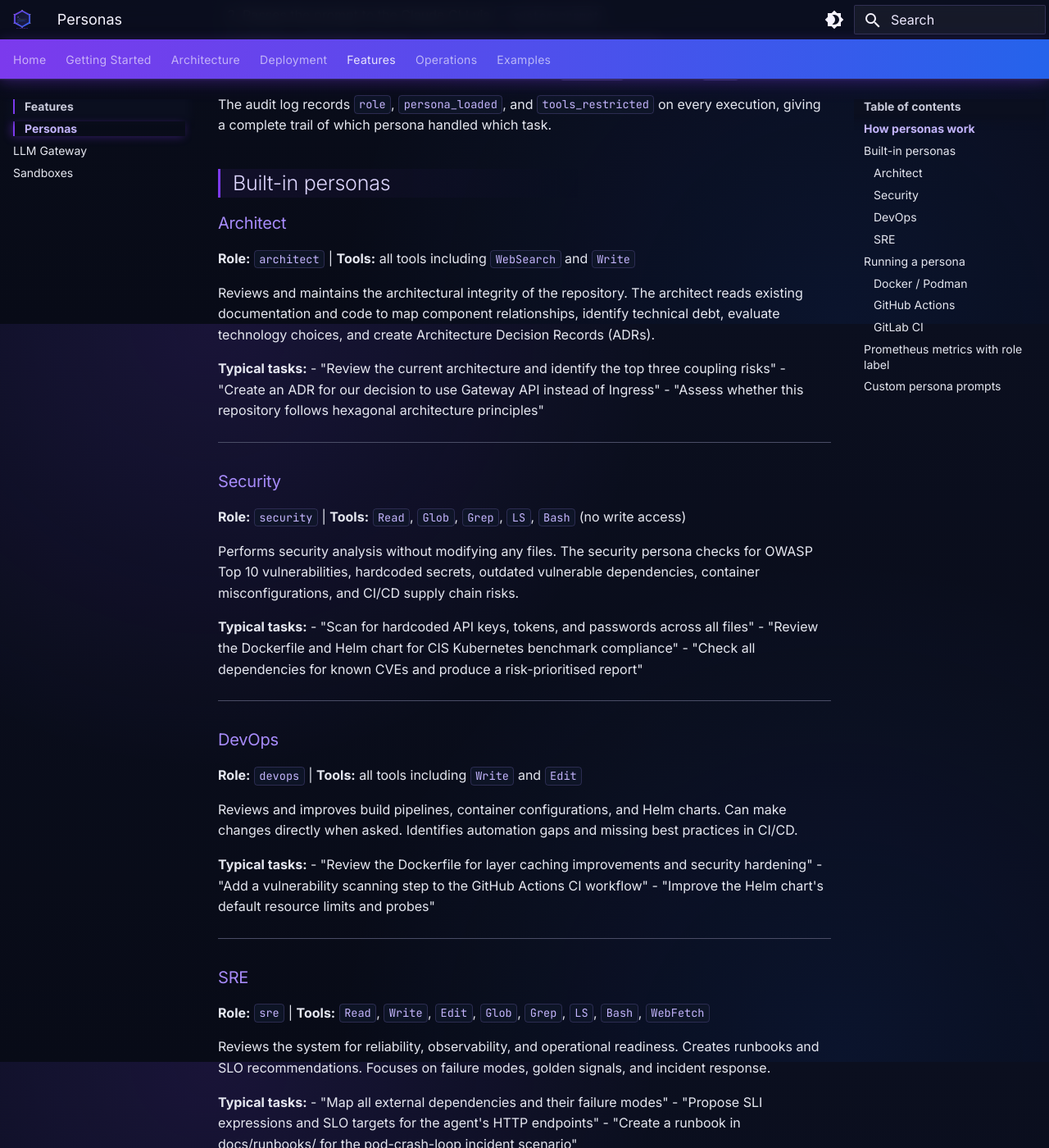
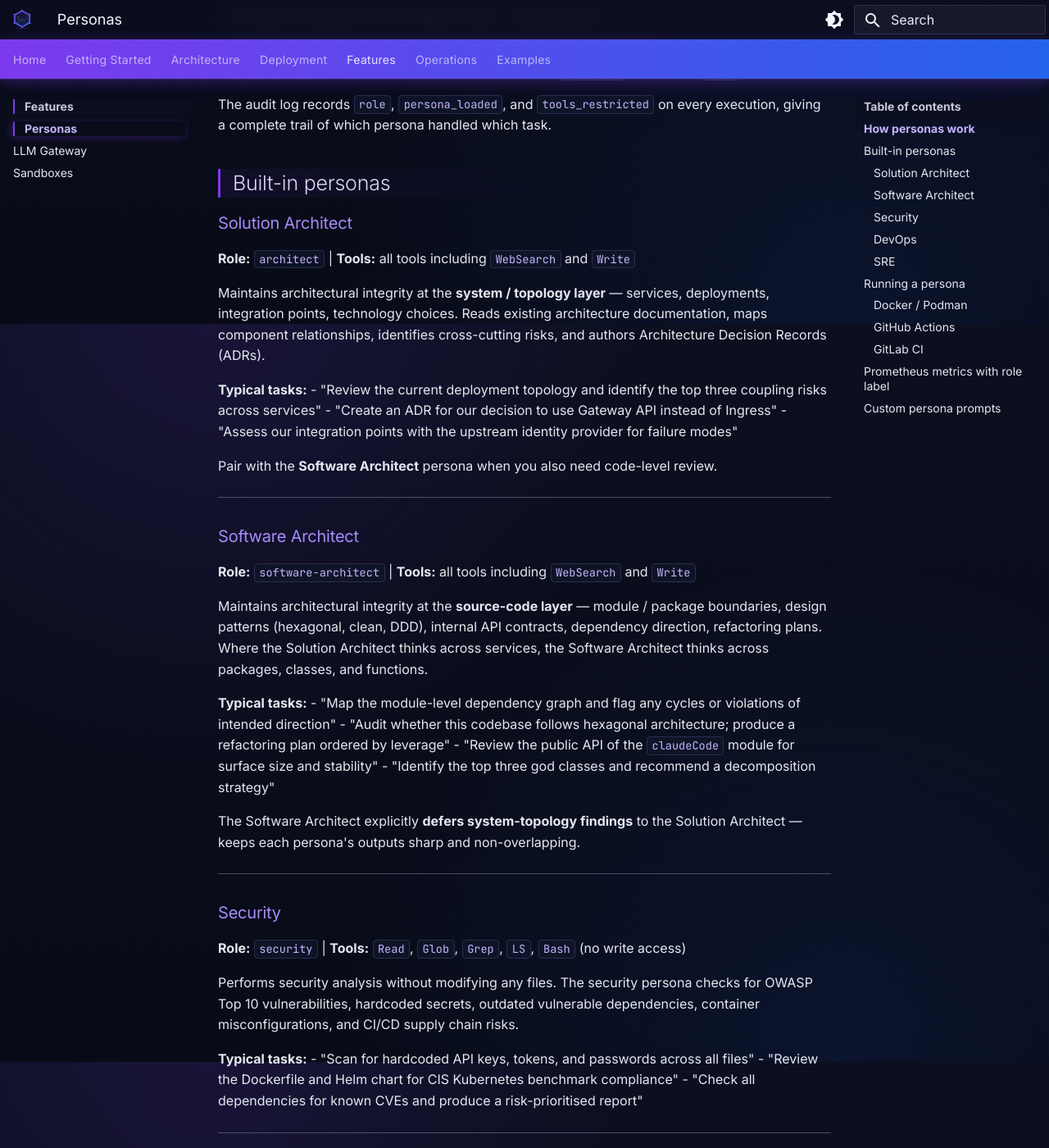
Before and after one commit to bigg01/claude-mate-agent, an MkDocs documentation site: the page built from docs/personas.md, in a window 1280 px wide and 1400 px high, scrolled down 505 px. Shown: the whole window at 82% size. Built offline with MkDocs 1.6.1 and Material for MkDocs 9.7.7, drawn with Linux system fonts in a browser that asks for light colours; some of the changed text lies outside the part shown.

Commit message:
feat(personas): add Software Architect persona, distinguish from Solution Architect
The existing 'architect' persona is implicitly the Solution Architect
(system topology, ADRs for technology choices). Add a new
'software-architect' persona for code-level architectural concerns:
module/package boundaries, design patterns (hexagonal/clean/DDD),
internal API contracts, dependency direction, refactoring plans with
file:line references and effort estimates. Each persona's system prompt
enforces a scope boundary so they don't overlap.

Backwards compatible: the existing `architect` role still resolves to
the Solution Architect persona — no Helm values need to change for
existing deployments.

Files:
  + container/personas/software-architect.md       (system prompt, scope
                                                    table contrasting with
                                                    Solution Architect)
  + examples/personas/values-software-architect.yaml (Helm overlay)
  M container/app.py                               (add software-architect
                                                    to _PERSONA_TOOLS)
  M container/tests/test_persona.py                (update expected role
                                                    set; add write-access
                                                    test for new persona)
  M examples/personas/README.md                    (5-persona table,
                                                    rename Architect ->
                                                    Solution Architect)
  M requirement.md §19.1                           (bump four -> five,
                                                    add Scope column,
                                                    rule prohibiting cross-
                                                    scope findings)
  M docs/personas.md                               (rename + new section)

Verified: 65 tests pass (was 63), coverage holds at 64.77%, mkdocs
--strict builds clean in 0.58s.

Co-Authored-By: Claude Opus 4.7 (1M context) <noreply@anthropic.com>

```diff
--- a/docs/personas.md
+++ b/docs/personas.md
@@ -15,16 +15,34 @@ The audit log records `role`, `persona_loaded`, and `tools_restricted` on every
 
 ## Built-in personas
 
-### Architect
+### Solution Architect
 
 **Role:** `architect` | **Tools:** all tools including `WebSearch` and `Write`
 
-Reviews and maintains the architectural integrity of the repository. The architect reads existing documentation and code to map component relationships, identify technical debt, evaluate technology choices, and create Architecture Decision Records (ADRs).
+Maintains architectural integrity at the **system / topology layer** — services, deployments, integration points, technology choices. Reads existing architecture documentation, maps component relationships, identifies cross-cutting risks, and authors Architecture Decision Records (ADRs).
 
 **Typical tasks:**
-- "Review the current architecture and identify the top three coupling risks"
+- "Review the current deployment topology and identify the top three coupling risks across services"
 - "Create an ADR for our decision to use Gateway API instead of Ingress"
-- "Assess whether this repository follows hexagonal architecture principles"
+- "Assess our integration points with the upstream identity provider for failure modes"
+
+Pair with the **Software Architect** persona when you also need code-level review.
+
+---
+
+### Software Architect
+
+**Role:** `software-architect` | **Tools:** all tools including `WebSearch` and `Write`
+
+Maintains architectural integrity at the **source-code layer** — module / package boundaries, design patterns (hexagonal, clean, DDD), internal API contracts, dependency direction, refactoring plans. Where the Solution Architect thinks across services, the Software Architect thinks across packages, classes, and functions.
+
+**Typical tasks:**
+- "Map the module-level dependency graph and flag any cycles or violations of intended direction"
+- "Audit whether this codebase follows hexagonal architecture; produce a refactoring plan ordered by leverage"
+- "Review the public API of the `claudeCode` module for surface size and stability"
+- "Identify the top three god classes and recommend a decomposition strategy"
+
+The Software Architect explicitly **defers system-topology findings** to the Solution Architect — keeps each persona's outputs sharp and non-overlapping.
 
 ---
 
```
Also changed, not shown: other parts of docs/personas.md (+1 -1 lines), container/personas/software-architect.md (added, +54 -0 lines), examples/personas/README.md (+5 -2 lines), requirement.md (+11 -8 lines), 3 other files.
